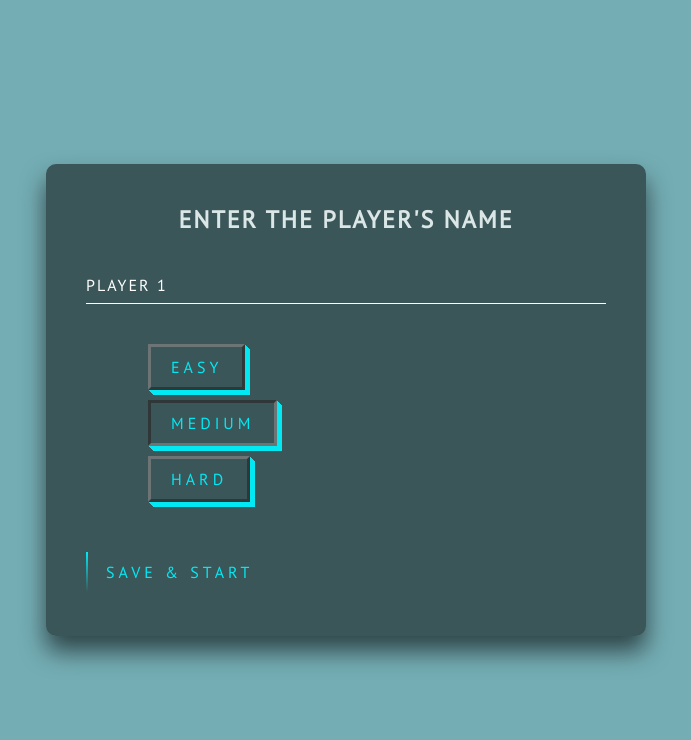
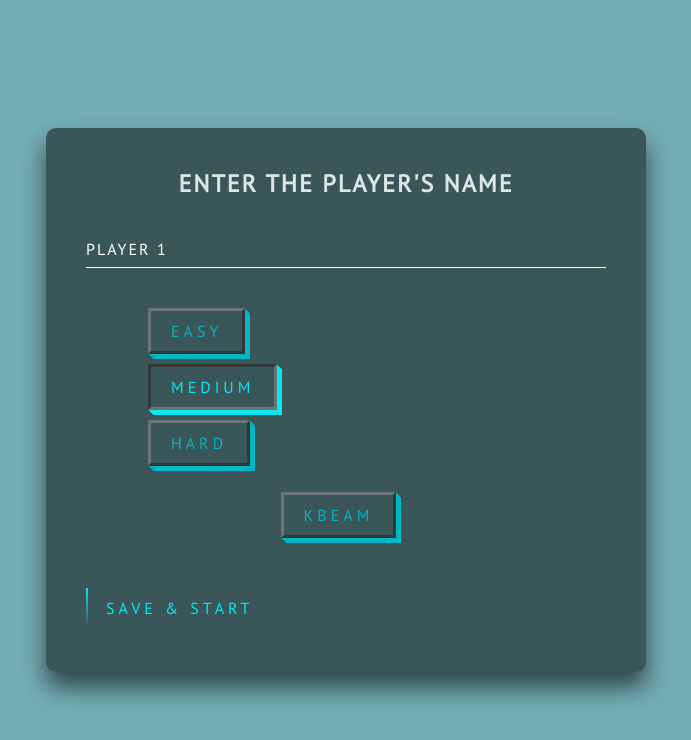
Before and after one commit to deyaberger/Gomoku, a website built with webpack: page src/form/computer.html in a window 1280 px wide. Shown: the whole page, without its empty margins (294-985 px from the left). Built offline with nearby package versions, Linux system fonts and the light colour scheme; no server answers.

Commit message:
avec kbim button

```diff
--- a/src/form/computer.html
+++ b/src/form/computer.html
@@ -29,7 +29,12 @@
 				<span class="Hard_button">
 					<button type="button">Hard</button>
 				</span>
-		</div>
+			</div>
+			<div class = "algo">
+				<span class="kbim_button">
+					<button type="button">Kbeam</button>
+				</span>
+			</div>
 			<a href="./game.html" id = 'game_link'>
 				<span></span>
 				<span></span>
--- a/src/form/form.js
+++ b/src/form/form.js
@@ -7,6 +7,7 @@ export default class Form {
 		this.player1 = "black";
 		this.player2 = "white";
 		this.depth = 5;
+		this.kbim = false;
 	}
 
 	update_starting_data() {
@@ -24,6 +25,8 @@ let form = new Form();
 let easy = document.querySelector(".Easy_button button")
 let medium = document.querySelector(".Medium_button button")
 let hard = document.querySelector(".Hard_button button")
+let kbim = document.querySelector(".kbim_button button")
+
 if (easy && medium && hard)
 {
 	easy.addEventListener("click", function () {set_level(form, 3, this)});
@@ -33,6 +36,9 @@ if (easy && medium && hard)
 
 if (medium)
 {medium.click()};
+
+if (kbim)
+{kbim.addEventListener("click", function () {activate_kbim(form, this)});}
 
 
 // Make sur we can send the form also by clicking on the save button
@@ -68,10 +74,32 @@ function set_level(form, level, element) {
 	form.depth = level;
 	$("button").css({
 		"border-style": "outset",
+  		"color": "#00b6c3"
 	});
 	$(element).css({
 		"border-style": "inset",
+		"color": "#03e9f4",
 	})
+}
+
+function activate_kbim(form, element) {
+	form.depth += 3;
+	if (form.kbim == false)
+	{
+		$(element).css({
+			"border-style": "inset",
+			"color": "#03e9f4",
+		});
+		form.kbim = true;
+	}
+	else if (form.kbim == true)
+	{
+		$(element).css({
+			"border-style": "outset",
+			"color": "#00b6c3"
+		});
+		form.kbim = false;
+	}
 }
 
 // When button or Enter has been pressed, we keep in session storage all the inputs
--- a/src/form/form.scss
+++ b/src/form/form.scss
@@ -82,7 +82,8 @@ body {
   position: relative;
   padding: 10px 20px;
   margin: 10px;
-  color: #03e9f4;
+//   color: #03e9f4;
+	color: #00b6c3;
   font-size: 16px;
   text-decoration: none;
   text-transform: uppercase;
@@ -98,6 +99,15 @@ body {
 .levels {
   margin-left: 10%;
   margin-right: 10%;
+}
+
+.algo {
+	margin-top: 5%;
+	margin-left: 35.5%;
+  }
+
+.algo button {
+	color: #003033;
 }
 
 .login-box a:hover {
--- a/src/game/game.js
+++ b/src/game/game.js
@@ -2,7 +2,6 @@ import "./game.scss";
 import GameView from "./GameView.js";
 import Ws from "../Communicate.js";
 
-console.log("GAME");
 var form = JSON.parse(sessionStorage.getItem("form"));
 
 let ws = new Ws();
```
